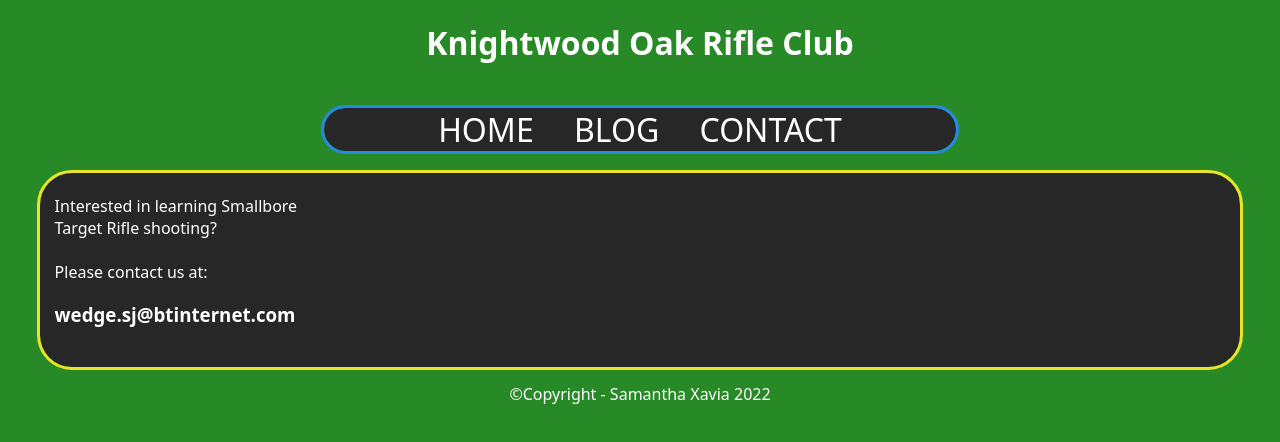
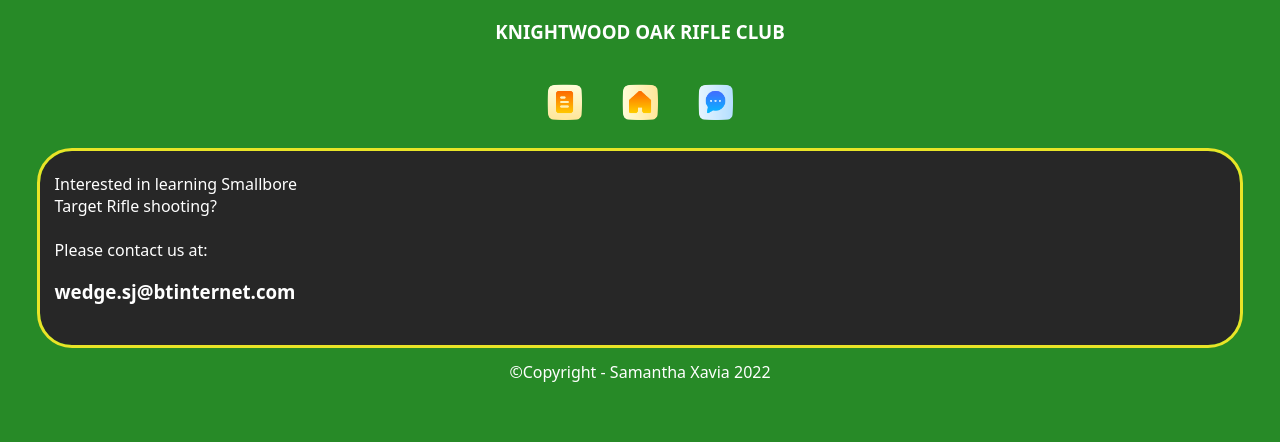
Before and after one commit to SamXavia/KORC, a plain HTML site: page index.html in a window 1280 px wide. Drawn offline with Linux system fonts and the light colour scheme.

Commit message:
Icons Update

```diff
--- a/index.html
+++ b/index.html
@@ -18,16 +18,16 @@
     <meta name="viewport">
   </head>
   <body class="body">
-    <center> <h1 class="title"> Knightwood Oak Rifle Club </h1> </center>
+    <center> <h3 class="title"> KNIGHTWOOD OAK RIFLE CLUB </h3> </center>
     <br>
     <!-- Navigation -->
     <div class="nav">
+      <!-- News -->
+      <a href=""> <img class="icon" src="./assets/icons/news.png" alt="NEWS"> </img> </a>
       <!-- Home -->
-      <a href=""> HOME <a>
-      <!-- Blog Posts -->
-      <a href=""> BLOG </a>
+      <a href=""> <img class="icon" src="./assets/icons/home.png" alt="HOME"> <a>
       <!-- Contact Page -->
-      <a href=""> CONTACT <a>
+      <a href=""> <img class="icon" src="./assets/icons/contact.png" alt="CONTACT"> </img> <a>
     </div>
     <br>
     <!-- Main Box -->
--- a/style.css
+++ b/style.css
@@ -18,8 +18,13 @@ a:hover {
 
 .title {
   color:#FFFFFF;
-  size: 1vw;
   font-family: system-ui;
+}
+
+/* Icon */
+.icon {
+  width: 2.75vw;
+  height: 2.75vw;
 }
 
 /* Nav */
@@ -31,10 +36,6 @@ a:hover {
   word-spacing: 2.5vw;
   margin-left: auto;
   margin-right: auto;
-  outline: 0.25vw solid #278ae2;
-  border-radius: 2.5vw;
-  background-color: #272727;
-  width: 50%;
 }
 
 /* Main Content Box */
```
Also changed, not shown: assets/icons/contact.png (added), assets/icons/home.png (added), assets/icons/news.png (added).
